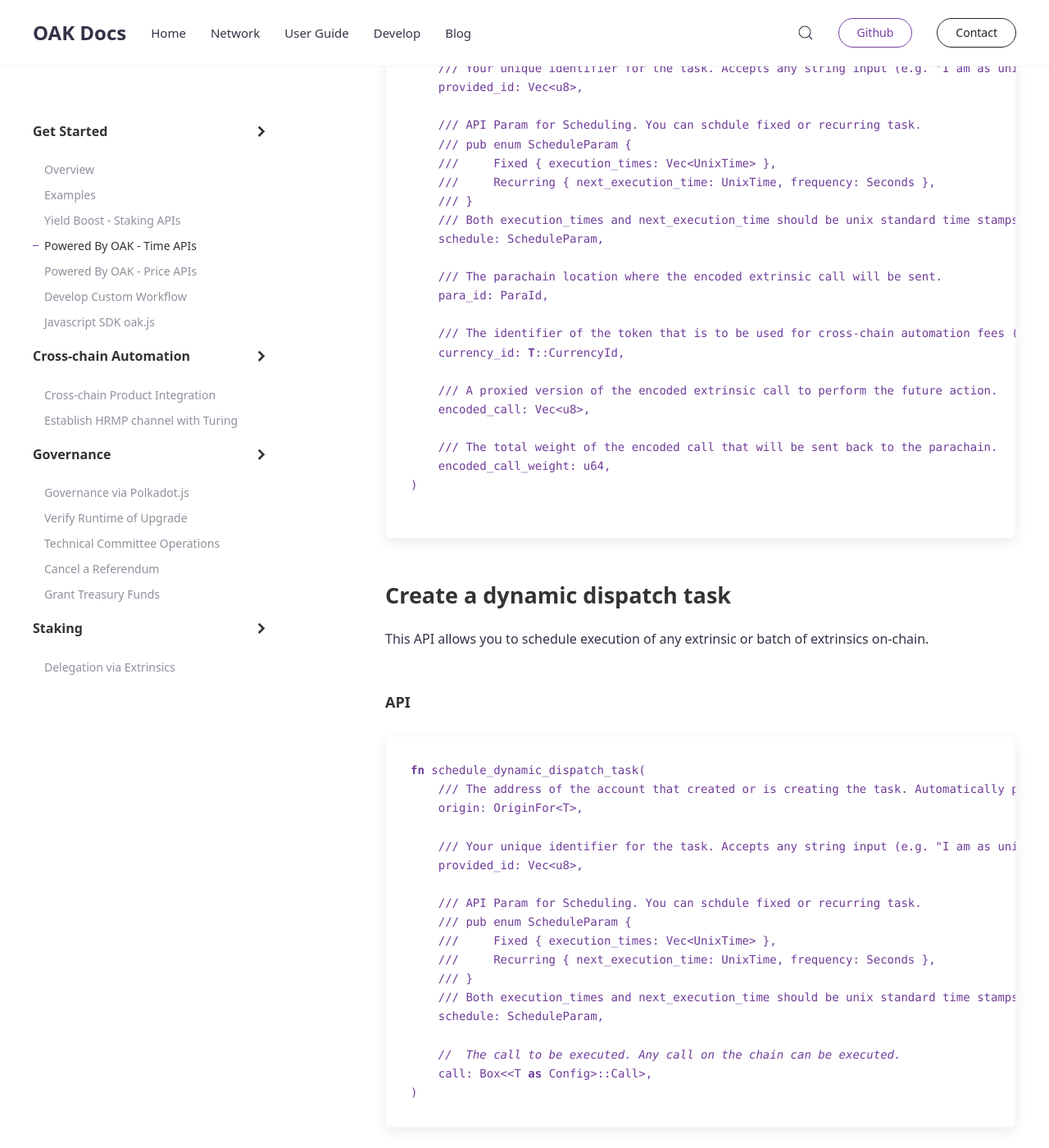
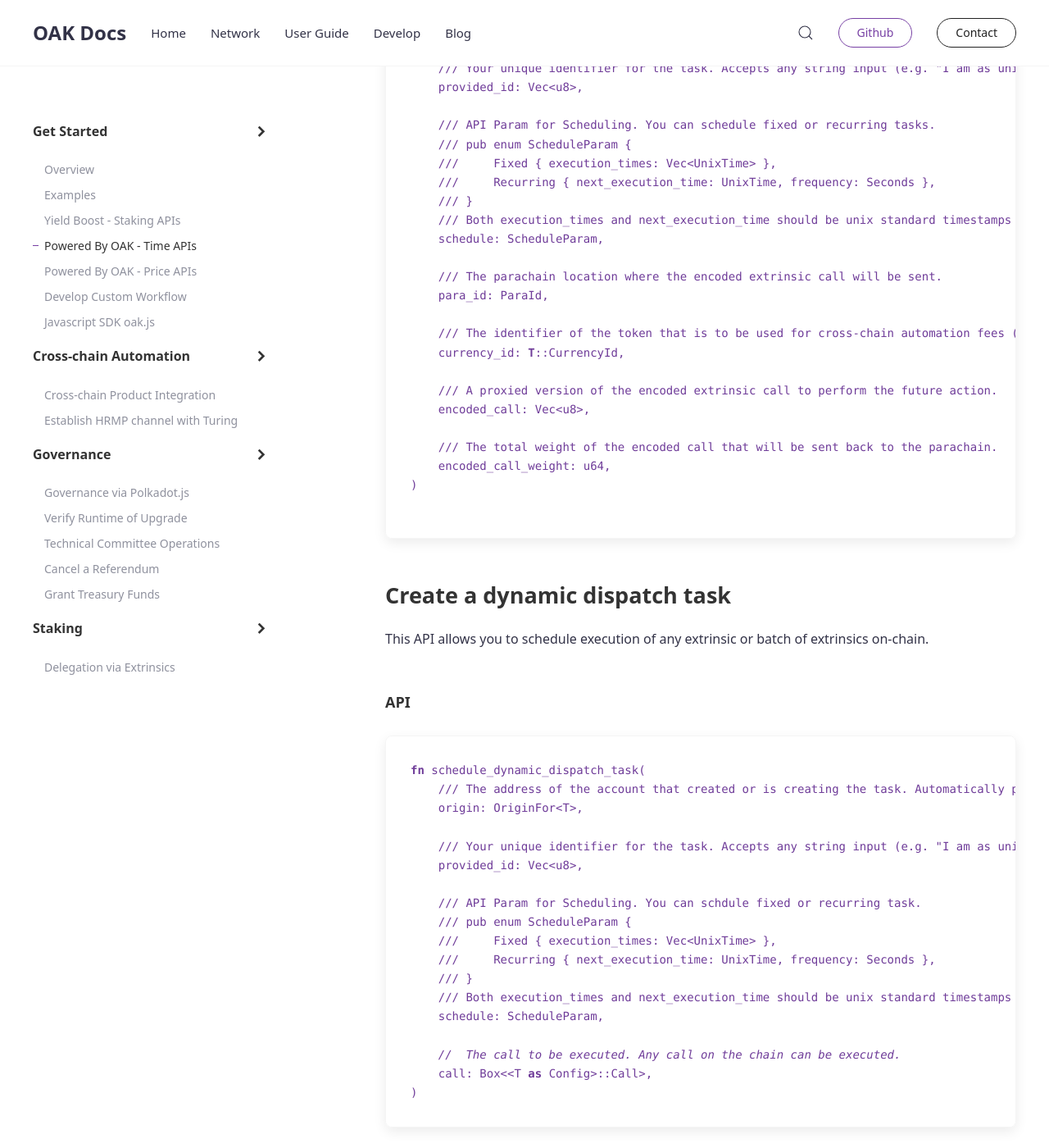
Before and after one commit to AvaProtocol/OAK-docs, a Jekyll site: the page built from _docs/powered-by-oak-time-apis.md, in a window 1280 px wide and 1400 px high, scrolled down 2240 px. Shown: the whole window at 82% size. Built offline with Jekyll 4.4.1, drawn with Linux system fonts in a browser that asks for light colours.

Commit message:
Apply Nikhil’s suggestions from code review
Co-authored-by: Nikhil Vengal <nikhil@oak.tech>

```diff
--- a/_docs/powered-by-oak-time-apis.md
+++ b/_docs/powered-by-oak-time-apis.md
@@ -60,12 +60,12 @@
     /// Your unique identifier for the task. Accepts any string input (e.g. "I am as unique as a snowflake").
     provided_id: Vec<u8>,
 
-    /// API Param for Scheduling. You can schdule fixed or recurring task.
+    /// API Param for Scheduling. You can schedule fixed or recurring tasks.
     /// pub enum ScheduleParam {
 	///     Fixed { execution_times: Vec<UnixTime> },
 	///     Recurring { next_execution_time: UnixTime, frequency: Seconds },
     /// }
-    /// Both execution_times and next_execution_time should be unix standard time stamps(in seconds) for when the task should run (accepts a string input). The time stamp must be at the start of any minute (i.e. the timestamp number modulo 60 must equal 0).
+    /// Both execution_times and next_execution_time should be unix standard timestamps (in seconds) for when the task should run (accepts a string input). The timestamp must be at the start of any hour (i.e. the timestamp number modulo 3600 must equal 0).
     schedule: ScheduleParam,
 
     /// The parachain location where the encoded extrinsic call will be sent.
@@ -100,7 +100,7 @@
 	///     Fixed { execution_times: Vec<UnixTime> },
 	///     Recurring { next_execution_time: UnixTime, frequency: Seconds },
     /// }
-    /// Both execution_times and next_execution_time should be unix standard time stamps(in seconds) for when the task should run (accepts a string input). The time stamp must be at the start of any minute (i.e. the timestamp number modulo 60 must equal 0).
+    /// Both execution_times and next_execution_time should be unix standard timestamps (in seconds) for when the task should run (accepts a string input). The timestamp must be at the start of any hour (i.e. the timestamp number modulo 3600 must equal 0).
     schedule: ScheduleParam,
 
     //  The call to be executed. Any call on the chain can be executed.
```
